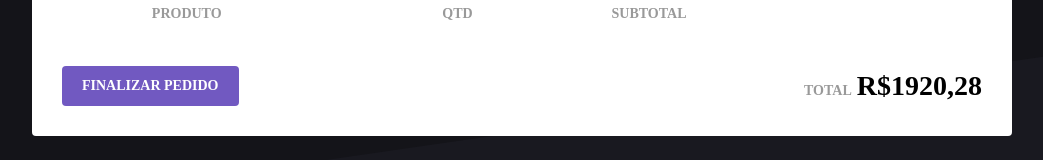
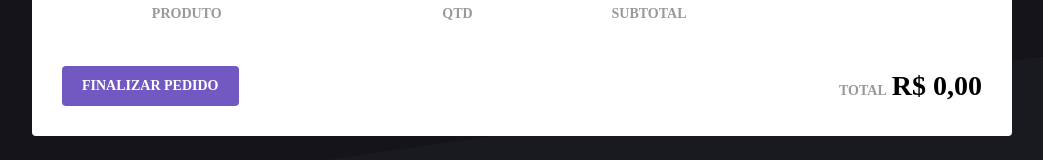
Before and after one commit to mfderson/rocketseat-arquitetura-flux, a React (Create React App) app: page /cart in a window 1280 px wide. Shown: the part 178-338 px from the top of the page, without its empty margins (118-1161 px from the left). Built offline with nearby package versions, Linux system fonts and the light colour scheme.

Commit message:
chore: calculando totais

```diff
--- a/src/pages/Cart/index.js
+++ b/src/pages/Cart/index.js
@@ -7,11 +7,13 @@ import {
   MdDelete,
 } from 'react-icons/md';
 
+import { formatPrice } from '../../util/format';
+
 import * as CartActions from '../../store/modules/cart/actions';
 
 import { Container, ProductTable, Total } from './styles';
 
-function Cart({ cart, removeFromCart, updateAmount }) {
+function Cart({ cart, total, removeFromCart, updateAmount }) {
   function increment(product) {
     updateAmount(product.id, product.amount + 1);
   }
@@ -54,7 +56,7 @@ function Cart({ cart, removeFromCart, updateAmount }) {
                 </div>
               </td>
               <td>
-                <strong>R$258,80</strong>
+                <strong>{product.subtotal}</strong>
               </td>
               <td>
                 <button
@@ -73,7 +75,7 @@ function Cart({ cart, removeFromCart, updateAmount }) {
         <button type="button">Finalizar pedido</button>
         <Total>
           <span>TOTAL</span>
-          <strong>R$1920,28</strong>
+          <strong>{total}</strong>
         </Total>
       </footer>
     </Container>
@@ -81,7 +83,15 @@ function Cart({ cart, removeFromCart, updateAmount }) {
 }
 
 const mapStateToProps = state => ({
-  cart: state.cart,
+  cart: state.cart.map(product => ({
+    ...product,
+    subtotal: formatPrice(product.price * product.amount),
+  })),
+  total: formatPrice(
+    state.cart.reduce((total, product) => {
+      return total + product.price * product.amount;
+    }, 0)
+  ),
 });
 
 const mapDispatchToProps = dispatch =>
```
